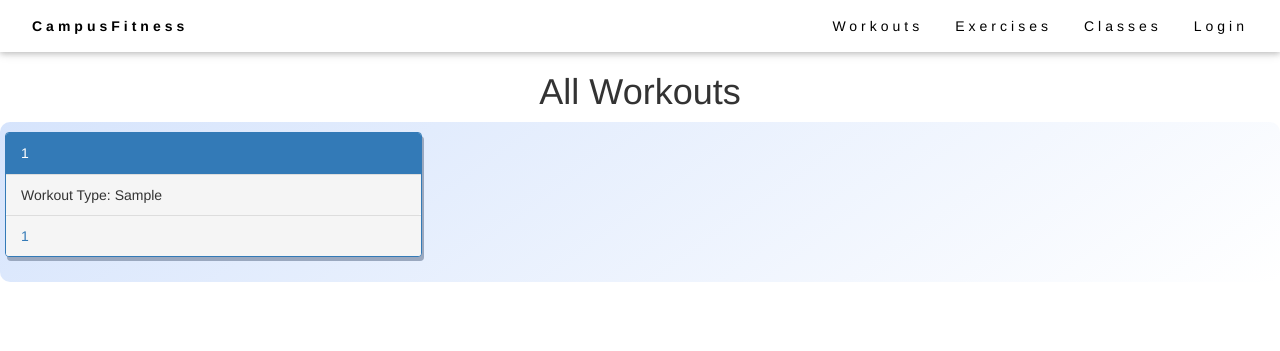
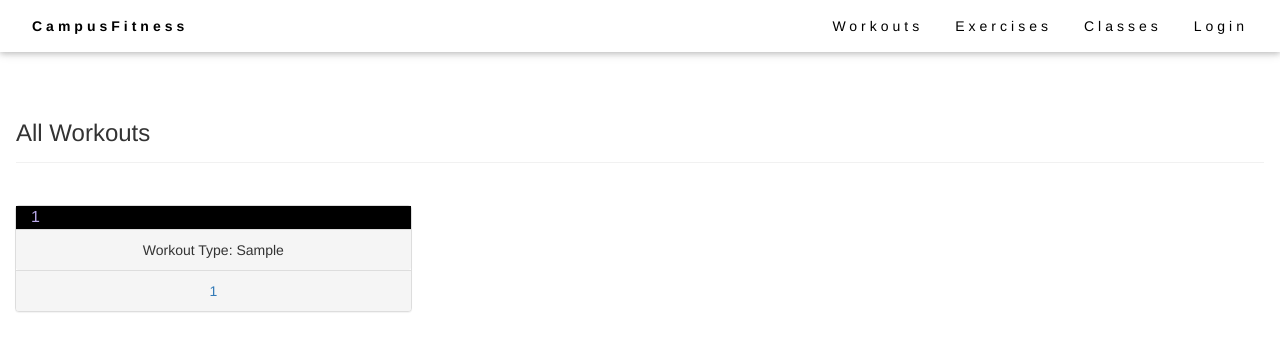
Before and after one commit to shamystic/workit, a Flask app: page /workouts in a window 1280 px wide. Shown: the top 351 px of the page. Run offline with Flask 2, Linux system fonts and the light colour scheme; tables that the repository leaves empty hold one stand-in row (values such as "Sample post"); some libraries are stand-ins or nearby versions.

Commit message:
ant push

```diff
--- a/templates/saved-workouts.html
+++ b/templates/saved-workouts.html
@@ -8,7 +8,7 @@
     <meta name="viewport" content="width=device-width, initial-scale=1">
     <link rel="stylesheet" href="https://maxcdn.bootstrapcdn.com/bootstrap/3.3.7/css/bootstrap.min.css">
     <link rel="stylesheet" href="https://www.w3schools.com/w3css/4/w3.css">
-    <link rel= "stylesheet" type= "text/css" href= "{{ url_for('static', filename='styles/saved-workouts.css') }}">
+   <!--  <link rel= "stylesheet" type= "text/css" href= "{{ url_for('static', filename='styles/saved-workouts.css') }}"> -->
     <script src="https://ajax.googleapis.com/ajax/libs/jquery/3.3.1/jquery.min.js"></script>
 </head>
 <body>
--- a/templates/workouts.html
+++ b/templates/workouts.html
@@ -1,30 +1,57 @@
 {% extends "header.html" %}
 
-{% block head %}
+{% block content %}
+<head>
     <title>Workouts</title>
     <link rel="stylesheet" href="https://maxcdn.bootstrapcdn.com/bootstrap/3.3.7/css/bootstrap.min.css">
     <script src="https://ajax.googleapis.com/ajax/libs/jquery/3.3.1/jquery.min.js"></script>
-{% endblock %}
+</head>
 
-{% block content %}
 <body>
-    <h1 style = "text-align: center;"> All Workouts</h1>
-    <div class = "bigdiv" style = "height: 100%; position: relative;background-image: linear-gradient(145deg, #d6e4fc, white); border-radius: 1rem;">
+    <style>
+.panel-default > .panel-heading-custom1{
+  font-size: 16px;
+  background-color: #000000;
+  color: #afeeee;
+  /*text-align: center;*/
+}
+.panel-default > .panel-heading-custom2{
+  font-size: 16px;
+  background-color: #000000;
+  color: #BAA9EA;
+  t/*ext-align: center;*/
+}
+.panel-footer {
+  padding: 10px 15px;
+  background-color: #f5f5f5;
+  border-top: 1px solid #ddd;
+  border-bottom-right-radius: 3px;
+  border-bottom-left-radius: 3px;
+  text-align: center;
+}
+</style>
+    <div class="w3-container w3-padding-32" id="myworkouts">
+        <h3 class="w3-border-bottom w3-border-light-grey w3-padding-16">All Workouts</h3>
+    </div>
+
     {% for triple in workouts|batch(3, '')%}
-    <div class = "workout-container" style = "width: 100%;
-    display: inline-block;">
-
+    <div class = "workout-container">
 
     {% for item in triple %}
         {% if item.workout_id|length > 0 %}
-        <div  style = "float: left; width: 33%; padding-left: 0.5rem;padding-top: 1rem; display: inline-block; ">
-            <div class="panel panel-primary" style="box-shadow: 2px 4px #9aa8bf;">
-                <div class="panel-heading"><span>{{item.workout_id}} </span>
+            <div class="col-md-4">
+                <div class="panel panel-default">
+
+                        <div class="panel-heading-custom2">
+                            <span style="padding-left: 15px;">
+                            {{item.workout_id}} </span>
 
                             {% if item.workout_id in owned_workouts %}
                             <a href="/add-favorite/{{item.workout_id}}">
-                        <span style="float: right; color: gold;">Favorite This Workout</span>
+                                <span style="float: right; color: gold; padding-right: 15px; font-style: italic;">Favorite This Workout</span>
                             </a>
+
+                        </div>
                             {% endif %}
                     </div>
                     <div class="panel-footer">Workout Type: {{item.workout_type}}</div>
@@ -42,7 +69,7 @@
                     {% endif %}
 
                 {% endfor %}
-            </div>
+
         </div>
         <!-- <a href="/add-favorite/{{item.workout_id}}"><button type="button">Favorite this workout</button></a> -->
        {% endif %}
```
Lines whose indentation alone changed are shown as unchanged.
